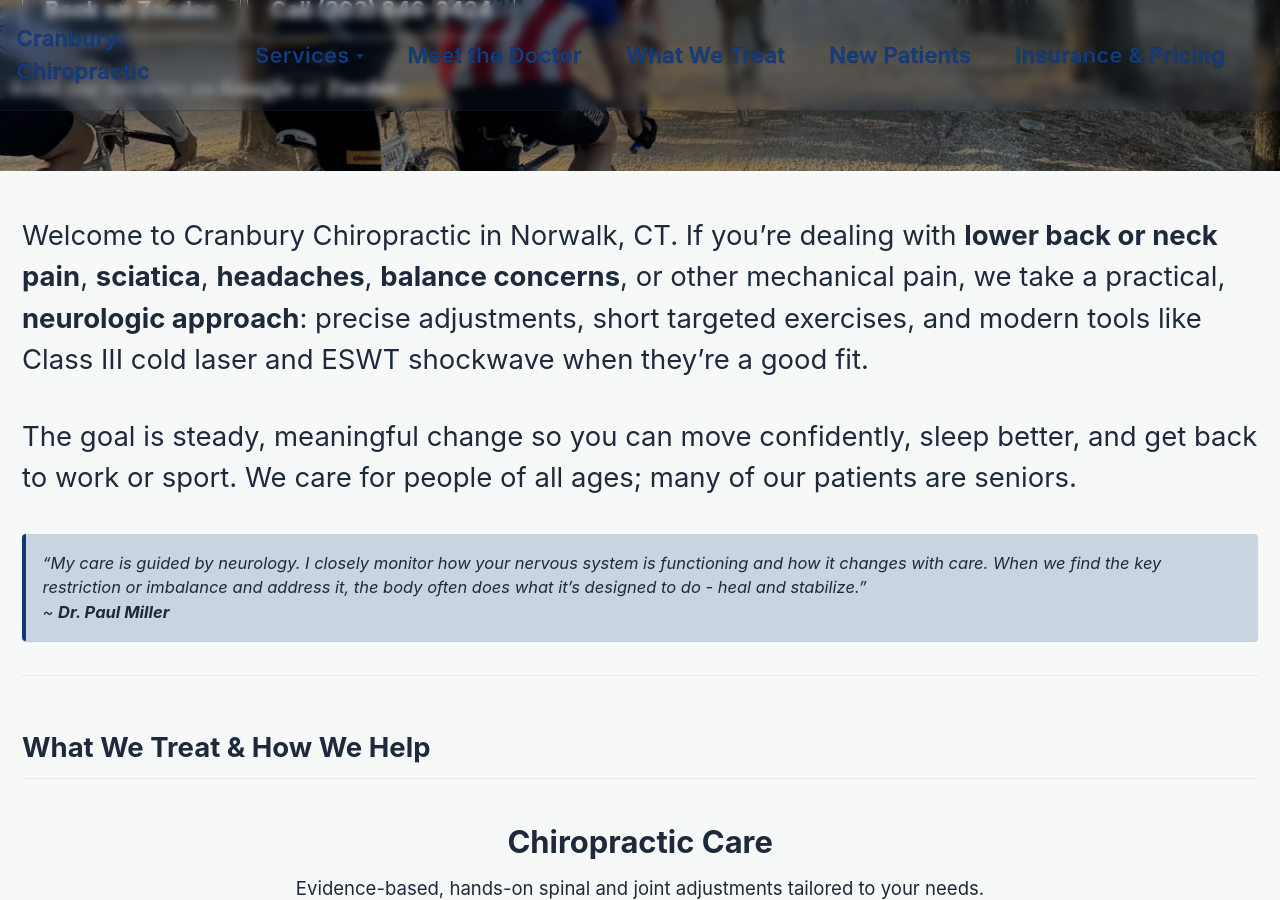
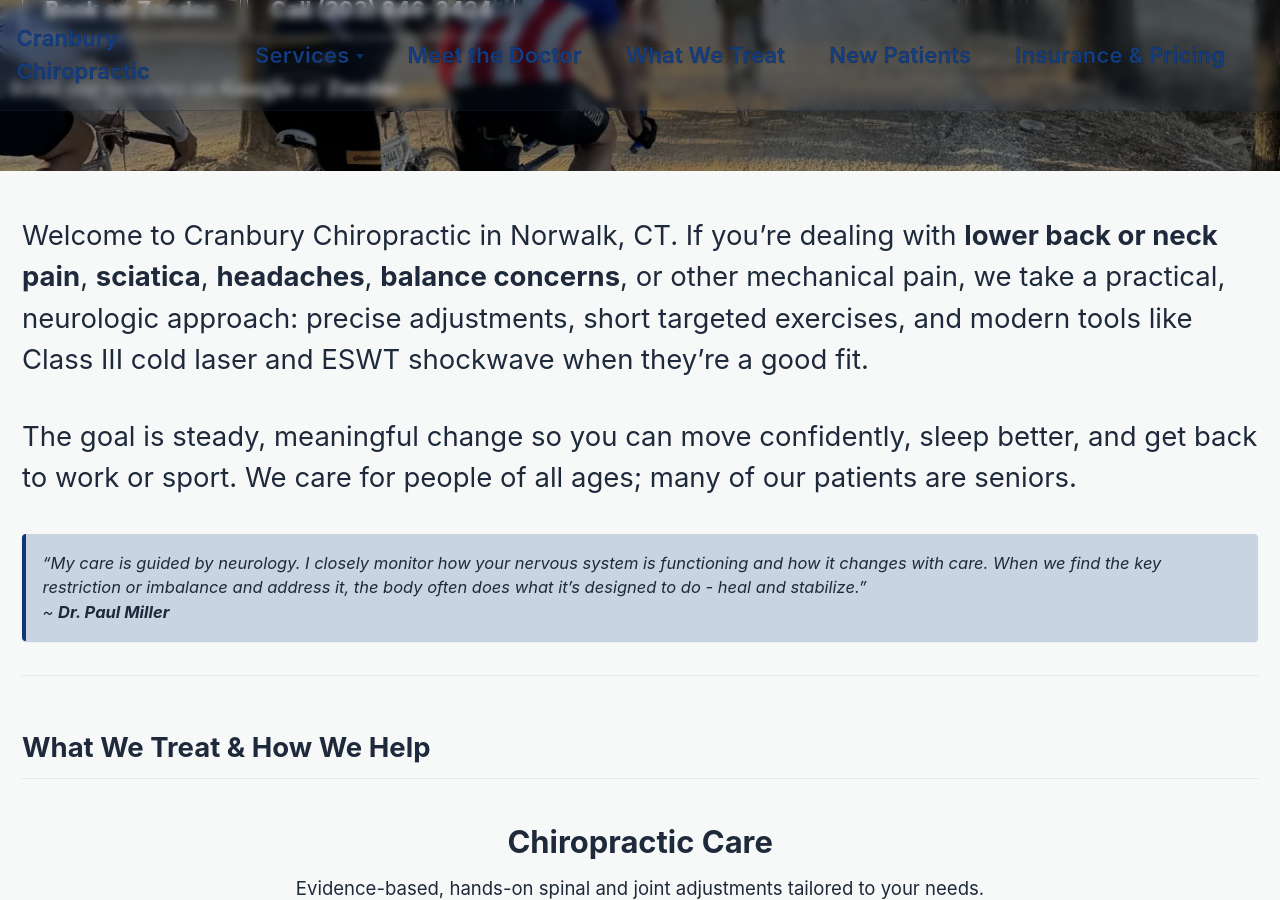
Before and after one commit to millerms/CranburyChiropractic, a Jekyll site: the page built from index.md, in a window 1280 px wide and 900 px high, scrolled down 519 px. Built offline with Jekyll 4.4.1, drawn with Linux system fonts in a browser that asks for light colours; cached includes are drawn as plain includes; the list of posts is cut into pages by our own code.

Commit message:
edited for language and flow

```diff
--- a/index.md
+++ b/index.md
@@ -72,7 +72,7 @@ feature_row:
 
 
 <div class="page__lead" markdown="1">
-Welcome to Cranbury Chiropractic in Norwalk, CT. If you’re dealing with **lower back or neck pain**, **sciatica**, **headaches**, **balance concerns**, or other mechanical pain, we take a practical, **neurologic approach**: precise adjustments, short targeted exercises, and modern tools like Class III cold laser and ESWT shockwave when they’re a good fit.
+Welcome to Cranbury Chiropractic in Norwalk, CT. If you’re dealing with **lower back or neck pain**, **sciatica**, **headaches**, **balance concerns**, or other mechanical pain, we take a practical, neurologic approach: precise adjustments, short targeted exercises, and modern tools like Class III cold laser and ESWT shockwave when they’re a good fit.
 
 The goal is steady, meaningful change so you can move confidently, sleep better, and get back to work or sport. We care for people of all ages; many of our patients are seniors.
 </div>
```
